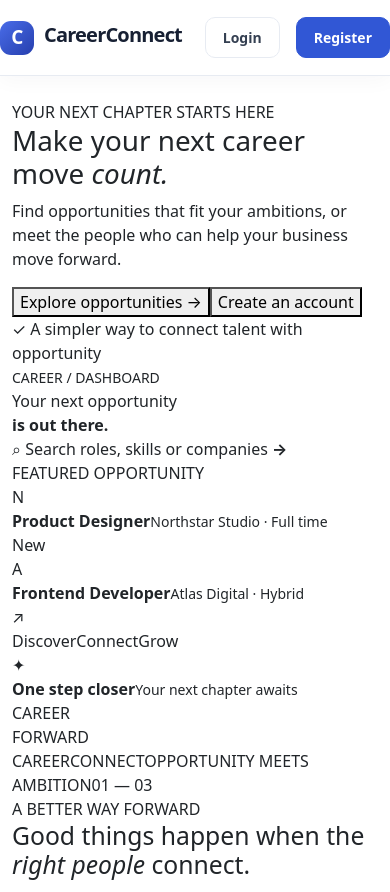
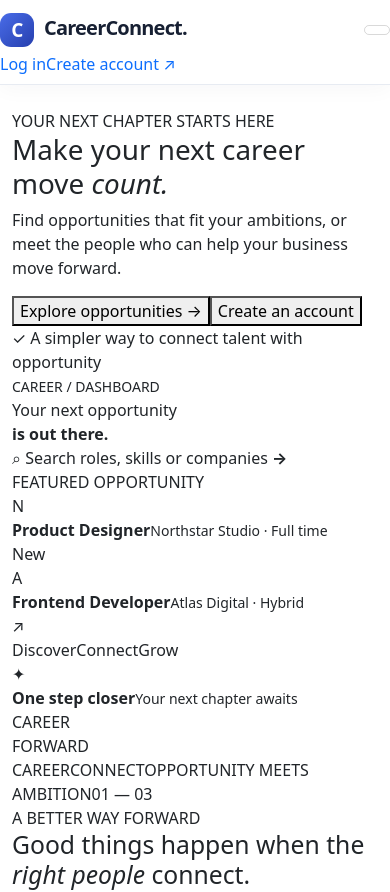
Before and after one commit to deepshiii07/mern-job-portal, a React (Create React App) app in the folder frontend/: page / in a window 390 px wide. Shown: the top 892 px of the page. Built offline with nearby package versions, Linux system fonts and the light colour scheme.

Commit message:
Make CareerConnect navigation responsive

```diff
--- a/frontend/src/components/Navbar.js
+++ b/frontend/src/components/Navbar.js
@@ -1,75 +1,50 @@
-import React from "react";
-import { Link, useNavigate } from "react-router-dom";
+import React, { useState } from "react";
+import { Link, useNavigate, useLocation } from "react-router-dom";
 
 function Navbar() {
   const navigate = useNavigate();
+  const location = useLocation();
+  const [menuOpen, setMenuOpen] = useState(false);
   const token = localStorage.getItem("token");
   const role = localStorage.getItem("role");
+  const isHome = location.pathname === "/";
 
   const handleLogout = () => {
     localStorage.removeItem("token");
     localStorage.removeItem("role");
+    setMenuOpen(false);
     navigate("/");
   };
 
   const handleProfile = () => {
-    if (role === "employer") {
-      navigate("/employer-profile");
-    } else if (role === "jobseeker") {
-      navigate("/seeker-profile");
-    }
+    setMenuOpen(false);
+    navigate(role === "employer" ? "/employer-profile" : "/seeker-profile");
   };
 
   const handleHome = () => {
-    if (role === "employer") {
-      navigate("/employer");
-    } else if (role === "jobseeker") {
-      navigate("/jobseeker");
-    }
+    setMenuOpen(false);
+    navigate(role === "employer" ? "/employer" : "/jobseeker");
   };
 
   return (
-    <nav className="navbar navbar-expand-lg custom-navbar">
+    <nav className={`navbar navbar-expand-lg custom-navbar ${isHome ? "cc-navbar-home" : ""}`}>
       <div className="container-fluid">
-        <Link className="navbar-brand" to="/">
-          CareerConnect
-        </Link>
-
-        <div className="d-flex align-items-center">
+        <Link className="navbar-brand" to="/" onClick={() => setMenuOpen(false)}>CareerConnect<span className="cc-brand-period">.</span></Link>
+        <button className="navbar-toggler cc-nav-toggle" type="button" aria-label="Toggle navigation" aria-expanded={menuOpen} onClick={() => setMenuOpen(!menuOpen)}>
+          <span /><span /><span />
+        </button>
+        <div className={`cc-nav-content ${menuOpen ? "cc-nav-open" : ""}`}>
           {token ? (
-            <>
-              {/* HOME ICON BUTTON */}
-              <button
-                onClick={handleHome}
-                className="btn btn-light btn-sm me-3 home-btn"
-                title="Dashboard"
-              >
-                🏠
-              </button>
-
-              <button
-                onClick={handleProfile}
-                className="btn btn-light btn-sm me-3"
-              >
-                Profile
-              </button>
-
-              <button
-                onClick={handleLogout}
-                className="btn btn-danger btn-sm"
-              >
-                Logout
-              </button>
-            </>
+            <div className="cc-nav-actions">
+              <button onClick={handleHome} className="cc-nav-link">Dashboard</button>
+              <button onClick={handleProfile} className="cc-nav-link">My profile</button>
+              <button onClick={handleLogout} className="cc-nav-login">Logout</button>
+            </div>
           ) : (
-            <>
-              <Link to="/login" className="btn btn-light btn-sm me-3">
-                Login
-              </Link>
-              <Link to="/register" className="btn btn-outline-light btn-sm">
-                Register
-              </Link>
-            </>
+            <div className="cc-nav-actions">
+              <Link to="/login" className="cc-nav-link" onClick={() => setMenuOpen(false)}>Log in</Link>
+              <Link to="/register" className="cc-nav-register" onClick={() => setMenuOpen(false)}>Create account <span>↗</span></Link>
+            </div>
           )}
         </div>
       </div>
```
